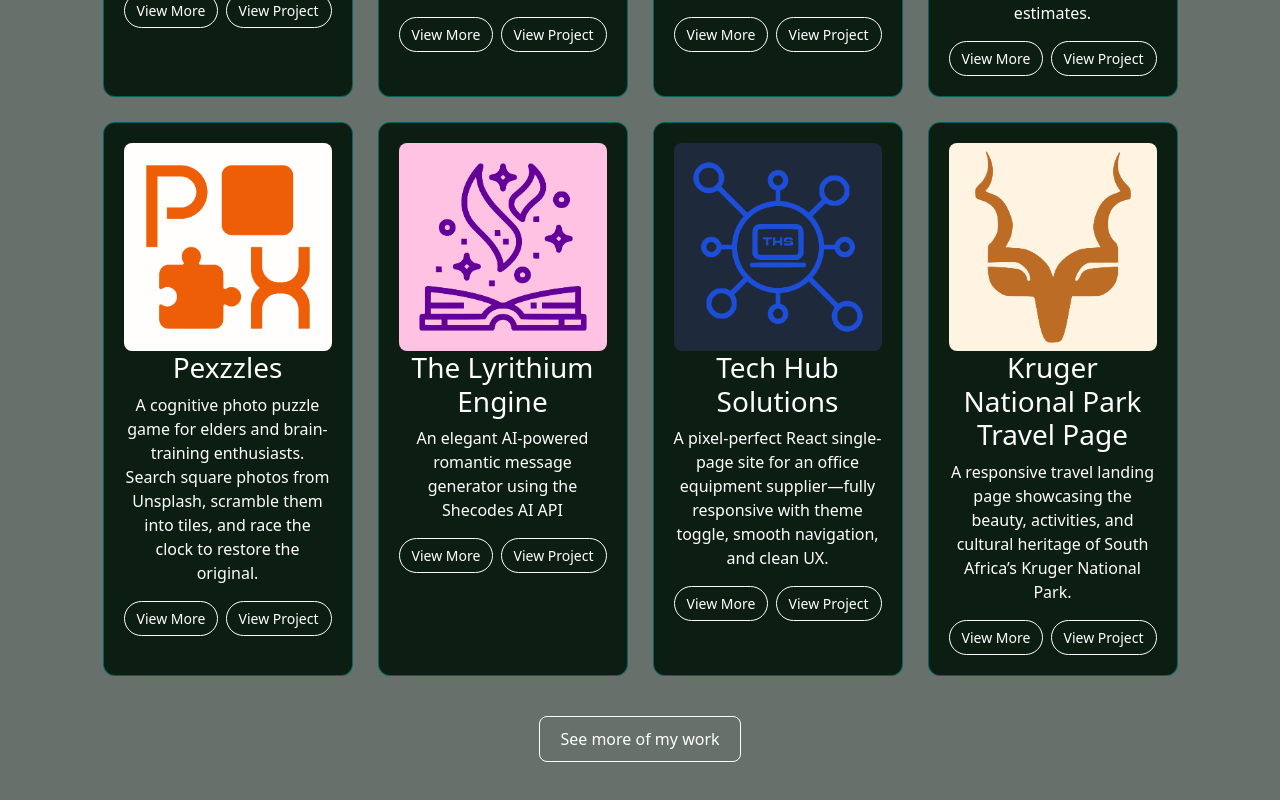
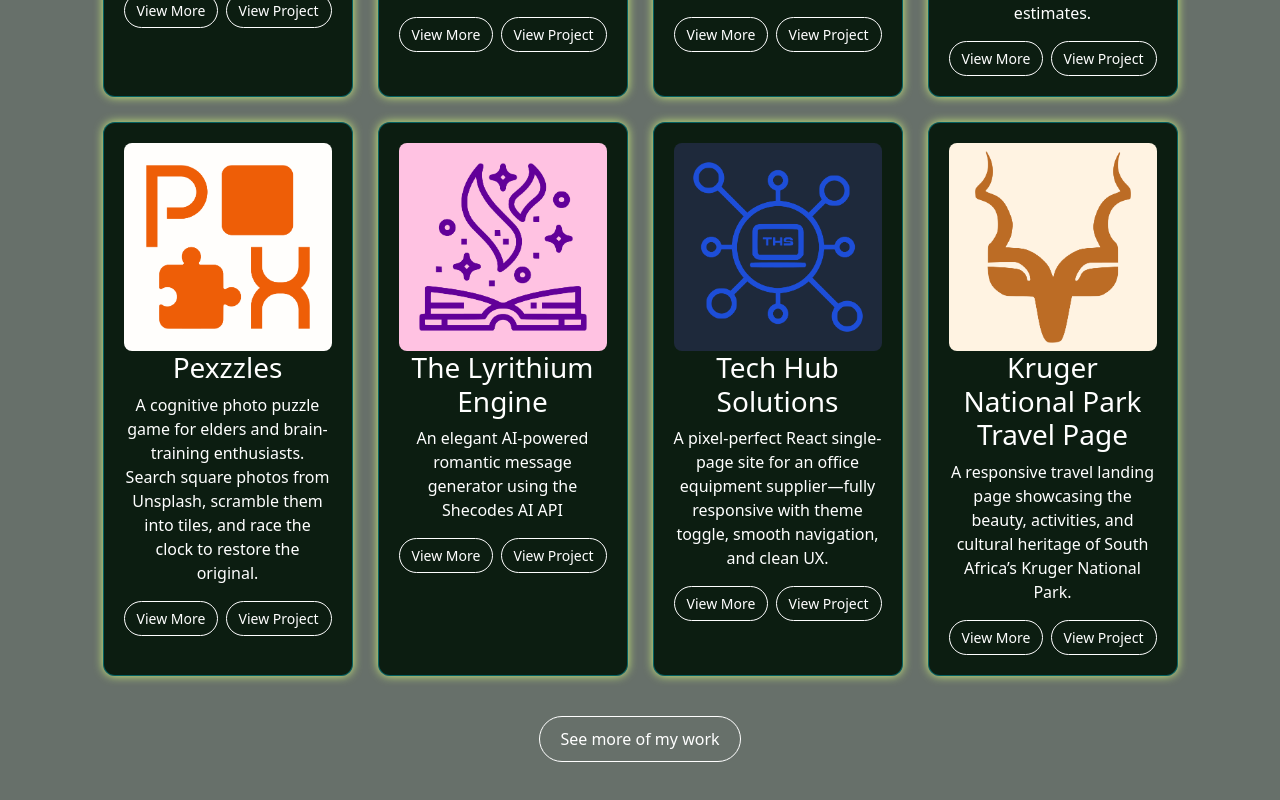
Before and after one commit to gititbunny/nn-react-portfolio, a React (Create React App) app in the folder portfolio/: page / in a window 1280 px wide. Shown: the part 1780-2580 px from the top of the page. Built offline with nearby package versions, Linux system fonts and the light colour scheme.

Commit message:
Update project cards box shadow

```diff
--- a/portfolio/src/styles/Projects.css
+++ b/portfolio/src/styles/Projects.css
@@ -20,6 +20,7 @@
 
 .project-card {
   background: rgba(3, 20, 8, 0.9);
+  box-shadow: #cef17b 0 0 10px;
   border: 1.5px solid rgba(1, 144, 151, 0.6);
   border-radius: 12px;
   width: 250px;
@@ -61,6 +62,18 @@
 
 .projects-footer {
   margin-top: 40px;
+}
+
+.projects-footer a {
+  border-radius: 999px;
+  transition: all 0.3s ease;
+}
+
+.projects-footer a:hover {
+  background-color: #019097;
+  color: white;
+  border: 1px solid #019097;
+  transform: scale(1.05);
 }
 
 .github-button {
```
